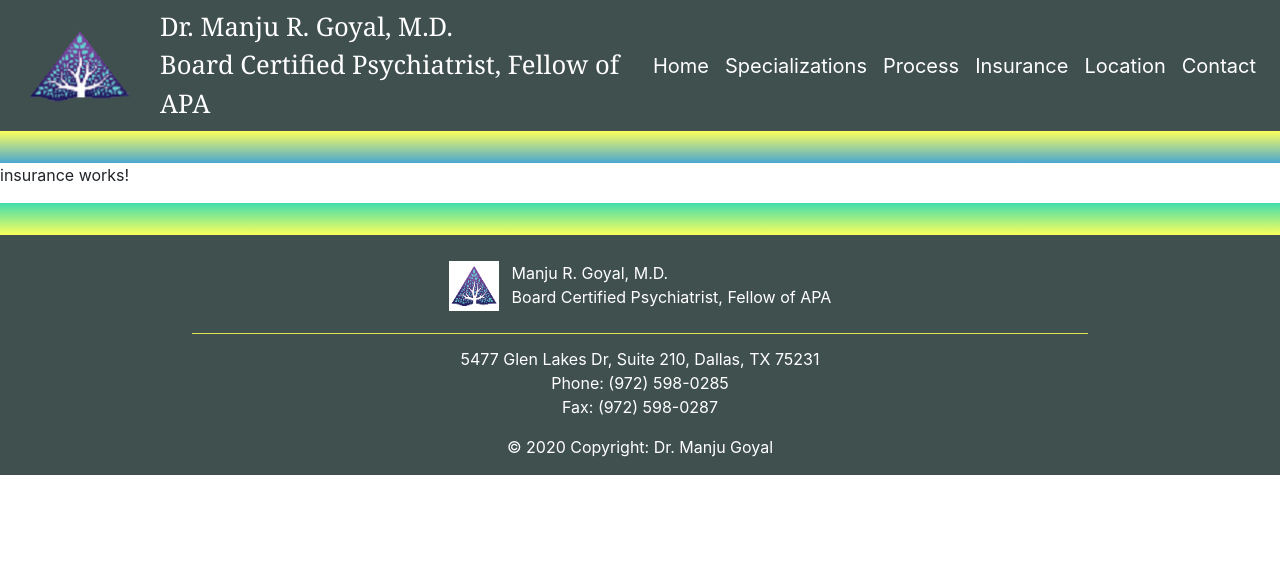
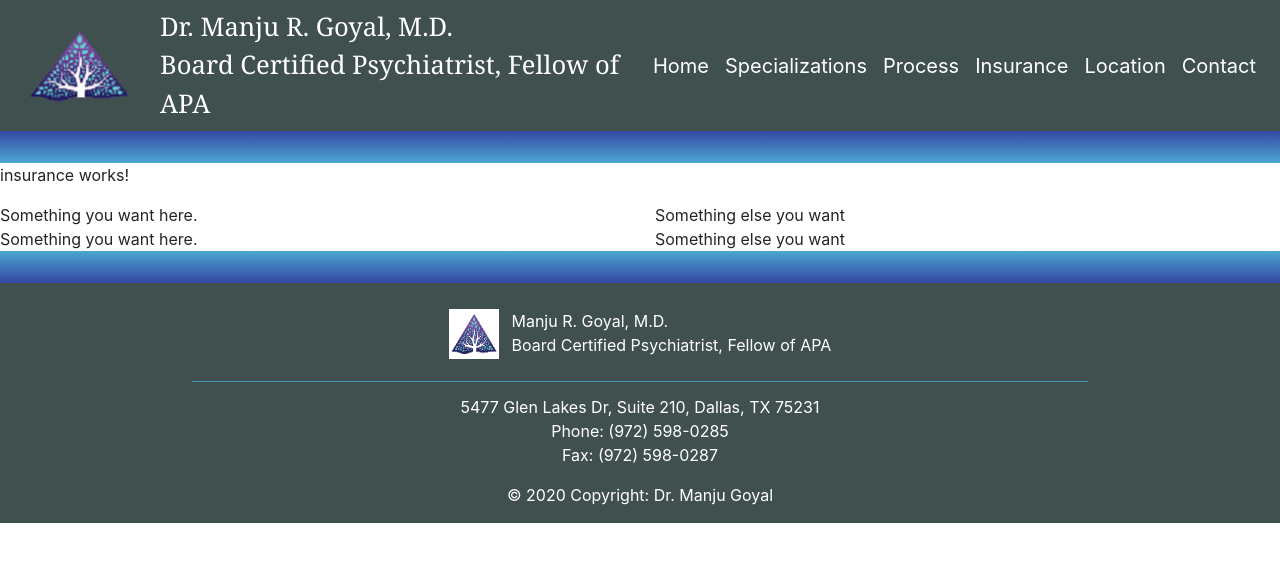
Before and after one commit to davidtrom/Goyal-Client, an Angular app: page /insurance in a window 1280 px wide. Shown: the top 562 px of the page. Built offline with nearby package versions, Linux system fonts and the light colour scheme.

Commit message:
more style changes made per client

```diff
--- a/src/app/dashboard-alt/dashboard-alt.component.css
+++ b/src/app/dashboard-alt/dashboard-alt.component.css
@@ -8,7 +8,7 @@
     width: auto;
     max-width: 100%;
     max-height: fit-content;
-    background-image: linear-gradient(rgb(75, 167, 209),rgb(65, 221, 174));
+    /* background-image: linear-gradient(rgb(75, 167, 209),rgb(65, 221, 174)); */
 }
 
 #background-info{
--- a/src/app/dashboard/dashboard.component.css
+++ b/src/app/dashboard/dashboard.component.css
@@ -78,7 +78,7 @@ a{
     width: auto;
     max-width: 100%;
     max-height: fit-content;
-    background-image: linear-gradient(rgb(75, 167, 209),rgb(65, 221, 174));
+    /* background-image: linear-gradient(rgb(75, 167, 209),rgb(65, 221, 174)); */
 }
 
 #background-info{
--- a/src/app/footer/footer.component.css
+++ b/src/app/footer/footer.component.css
@@ -13,7 +13,7 @@
 }
 
 #design-block {
-    background-image: linear-gradient( rgb(65, 221, 174),rgb(252, 255, 92));
+    background-image: linear-gradient(rgb(75, 167, 209),rgb(51, 72, 163));
     max-width: 100%;
     height: 4vh;
     /* background-color: rgb(252, 255, 92); */
@@ -46,5 +46,5 @@ h3 {
 }
 
 hr{
-    background-color: rgb(252, 255, 92);
+    background-color: rgb(75, 167, 209);
 }
--- a/src/app/header/header.component.css
+++ b/src/app/header/header.component.css
@@ -24,7 +24,7 @@ li{
 }
 
 #design-block {
-    background-image: linear-gradient(rgb(252, 255, 92),rgb(75, 167, 209));
+    background-image: linear-gradient(rgb(51, 72, 163),rgb(75, 167, 209));
     max-width: 100%;
     height: 4vh;
     /* background-color: rgb(252, 255, 92); */
--- a/src/app/insurance/insurance.component.html
+++ b/src/app/insurance/insurance.component.html
@@ -1 +1,25 @@
 <p>insurance works!</p>
+
+<div class="flex-container">
+    <div class="row">
+        <div class="col-md-6">
+            Something you want here.
+        </div>
+
+        <div class="col-md-6">
+            Something else you want
+        </div>
+    </div>
+</div>
+
+<div class="flex-container">
+    <div class="row">
+        <div class="col">
+            Something you want here.
+        </div>
+
+        <div class="col">
+            Something else you want
+        </div>
+    </div>
+</div>
--- a/src/app/location/location.component.html
+++ b/src/app/location/location.component.html
@@ -36,6 +36,7 @@
                 <div class="map">
                     <iframe width="600" height="450" frameborder="0" style="border:0" src="https://www.google.com/maps/embed/v1/place?q=5477%20Glen%20Lakes%20Dr%2C%20Dallas%2C%20TX%2075231&key=AIzaSyBxzXj9gl87zPbDcJ-19u1tDLNboOcyu0E" allowfullscreen></iframe>
                 </div>
+
                 <div class="building">
                     <img src="../../assets/building.PNG">
                 </div>
--- a/src/app/specialties/specialties.component.css
+++ b/src/app/specialties/specialties.component.css
@@ -1,13 +1,14 @@
 #container{
     width: auto;
     max-width: 100%;
-    height: auto;
-    max-height: fit-content;
+    height: 150vh;
+    /* max-height: 30vh; */
+    /* max-height: fit-content; */
     /* background-image: linear-gradient(rgb(75, 167, 209),rgb(65, 221, 174)); */
-    background-image: url("../../assets/serenity-1851950_1920.jpg");
-    /* background-blend-mode: screen;
-    background-position: center center; */
-
+    background-image: url("../../assets/hyacinth2.jpg");
+    /* background-blend-mode: screen;*/
+    background-position: center center;
+    opacity: 0.8;
 }
 
 .specializations{
@@ -23,9 +24,6 @@ h2{
 #text{
     padding-left: 7%;
     padding-right: 7%;
-    color: white;
+    color: black;
+    margin-top: -20%;
 }
-
-.specializations{
-    color: white;
-}
```
Also changed, not shown: src/assets/hyacinth2.jpg (added).
